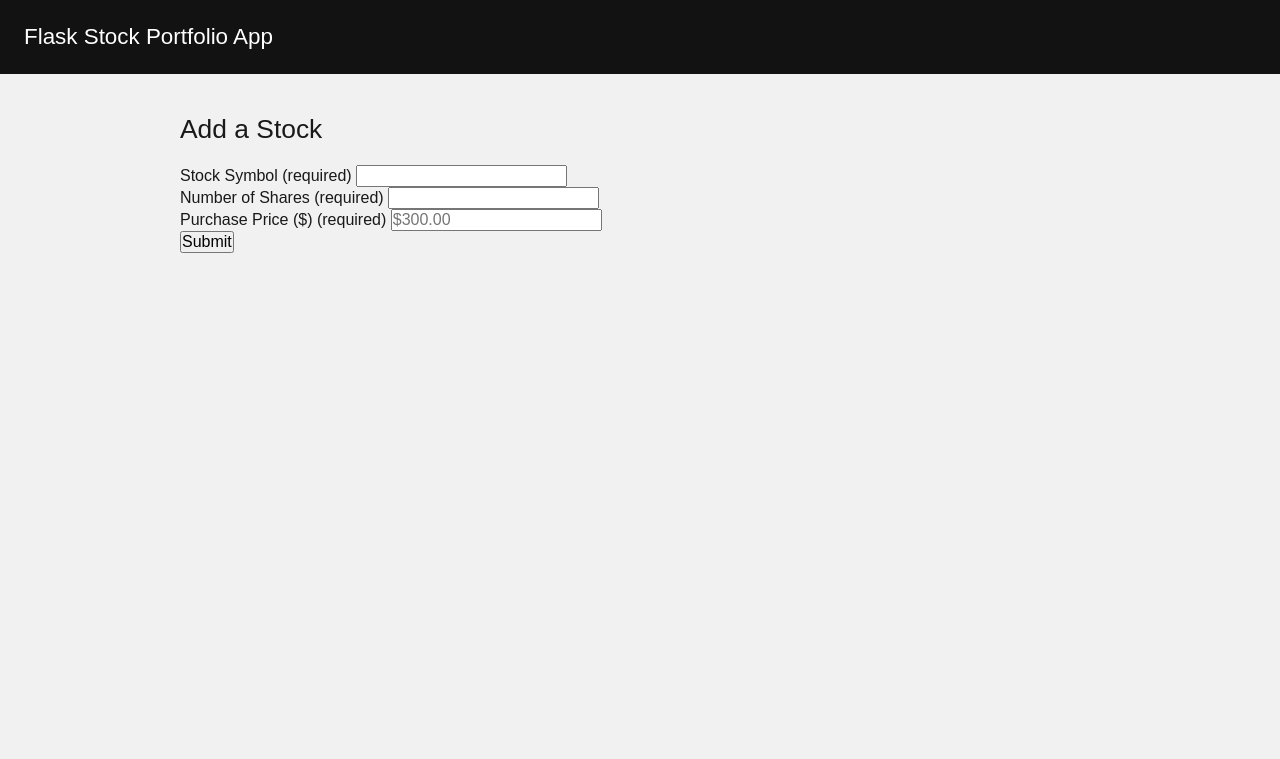
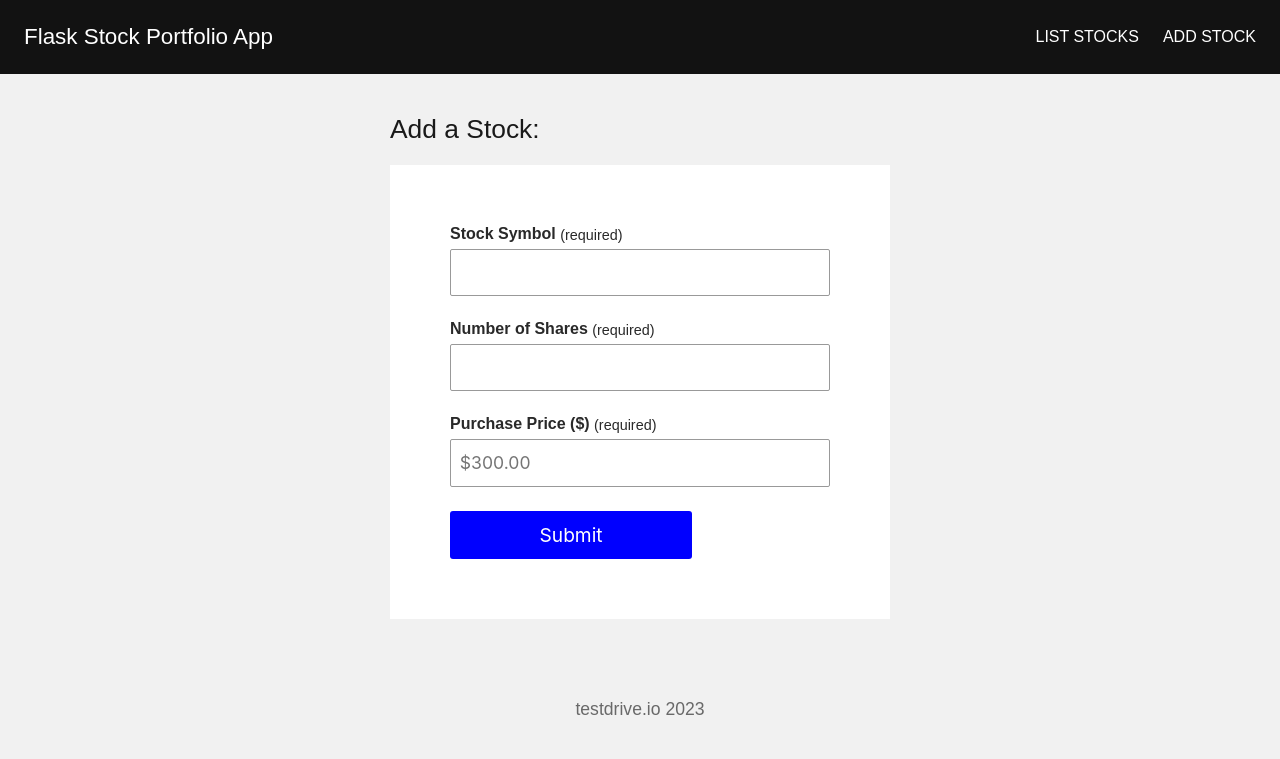
Before and after one commit to halfpintutopia/stock-portfolio, a Flask app: page /add_stock in a window 1280 px wide. Shown: the top 759 px of the page. Run offline with Flask 2, Linux system fonts and the light colour scheme.

Commit message:
Use url_for to link static files. Display images. Add navigation.

```diff
--- /dev/null
+++ b/static/css/form_style.css
@@ -0,0 +1,96 @@
+/* Form Styling
+ **************/
+
+form {
+    padding: 60px;
+    background: white;
+}
+
+.form-wrap {
+    margin: 0 auto;
+    max-width: 500px;
+}
+
+input,
+textarea {
+    width: 100%;
+    padding: .7em .5em;
+    border: 1px solid #999;
+    border-radius: 2px;
+    font-family: var(--font);
+}
+
+label {
+    display: block;
+    margin: 0 .5em .35em 0;
+    font-size: 1rem;
+    font-weight: 600;
+    color: #292929;
+
+}
+
+label em {
+    display: inline-block;
+    font-size: .9em;
+    font-weight: normal;
+    vertical-align: middle;
+}
+
+input {
+    font-size: 1.1em;
+}
+
+.field + .field {
+    margin-top: 1.5rem;
+}
+
+.checkbox {
+    display: flex;
+}
+
+.checkbox label {
+    order: 1;
+    margin-left: 1ch;
+}
+
+.checkbox input {
+    order: 0;
+}
+
+button,
+input[type="submit"] {
+    background-color: blue;
+    color: white;
+
+    max-width: 20ch;
+    padding: 12px 24px;
+    text-align: center;
+    font-size: 1.2em;
+    border-radius: 3px;
+    border: none;
+}
+
+button:hover, input[type="submit"]:hover {
+    background-color: darkblue;
+    cursor: pointer;
+}
+
+button:disabled, input[type="submit"]:disabled {
+    opacity: 0.5;
+    cursor: not-allowed;
+}
+
+input[type="checkbox"] {
+    height: 1.0em;
+    width: 1.0em;
+}
+
+.validation-error {
+    color: red;
+}
+
+.forgot-password {
+    margin-top: 2rem;
+    margin-bottom: 1rem;
+    font-size: 1.2rem;
+}
--- a/templates/add_stock.html
+++ b/templates/add_stock.html
@@ -1,17 +1,39 @@
 {% extends "base.html" %}
 
+{% block styling %}
+    <link rel="stylesheet" href="{{ url_for('static', filename='css/form_style.css') }}">
+{% endblock %}
+
 {% block content %}
-    <h1>Add a Stock</h1>
+    <div class="form-wrap">
+        <h1>Add a Stock:</h1>
+
         <form method="post">
+
+            <div class="field">
                 <label for="stockSymbol">Stock Symbol <em>(required)</em></label>
                 <input type="text" id="stockSymbol" name="stock_symbol" required pattern="[A-Z]{1,5}">
-        <br>
+            </div>
+
+            <div class="field">
                 <label for="numberOfShares">Number of Shares <em>(required)</em></label>
                 <input type="text" id="numberOfShares" name="number_of_shares" required>
-        <br>
+            </div>
+
+            <div class="field">
                 <label for="purchasePrice">Purchase Price ($) <em>(required)</em></label>
-        <input type="text" id="purchasePrice" name="purchase_price" placeholder="$300.00" required>
-        <br>
+                <input
+                        type="text"
+                        id="purchasePrice"
+                        name="purchase_price"
+                        placeholder="$300.00"
+                        required>
+            </div>
+
+            <div class="field">
                 <input type="submit">
+            </div>
+
         </form>
+    </div>
 {% endblock %}
--- a/templates/base.html
+++ b/templates/base.html
@@ -8,11 +8,21 @@
     <title>Stock Portfolio</title>
 
     <link rel="stylesheet" href="{{ url_for('static', filename='css/base_style.css') }}">
+    <link rel="shortcut icon" href="{{ url_for('static', filename='img/favicon.png') }}" type="image/x-icon">
+
+    <!-- Additional Styling -->
+    {% block styling %}
+    {% endblock %}
+
 </head>
 <body>
     <header class="site-header">
         <nav class="nav">
-            <a href="#" class="nav-link logo">Flask Stock Portfolio App</a>
+            <a href="{{ url_for('index') }}" class="nav-link logo">Flask Stock Portfolio App</a>
+            <ul class="nav-list">
+                <li class="nav-item"><a href="{{ url_for('list_stocks') }}" class="nav-link">List Stocks</a></li>
+                <li class="nav-item"><a href="{{ url_for('add_stock') }}" class="nav-link">Add Stock</a></li>
+            </ul>
         </nav>
     </header>
 
@@ -20,5 +30,9 @@
         {% block content %}
         {% endblock %}
     </main>
+
+    <footer class="site-footer">
+        <small>testdrive.io 2023</small>
+    </footer>
 </body>
 </html>
```
Also changed, not shown: static/css/index_style.css (added, +54 -0 lines), static/css/stocks_style.css (added, +38 -0 lines), templates/index.html (+13 -1 lines), templates/stocks.html (+7 -1 lines), static/img/computer_code.jpg (added), static/img/favicon.png (added). Lines whose indentation alone changed are shown as unchanged.
